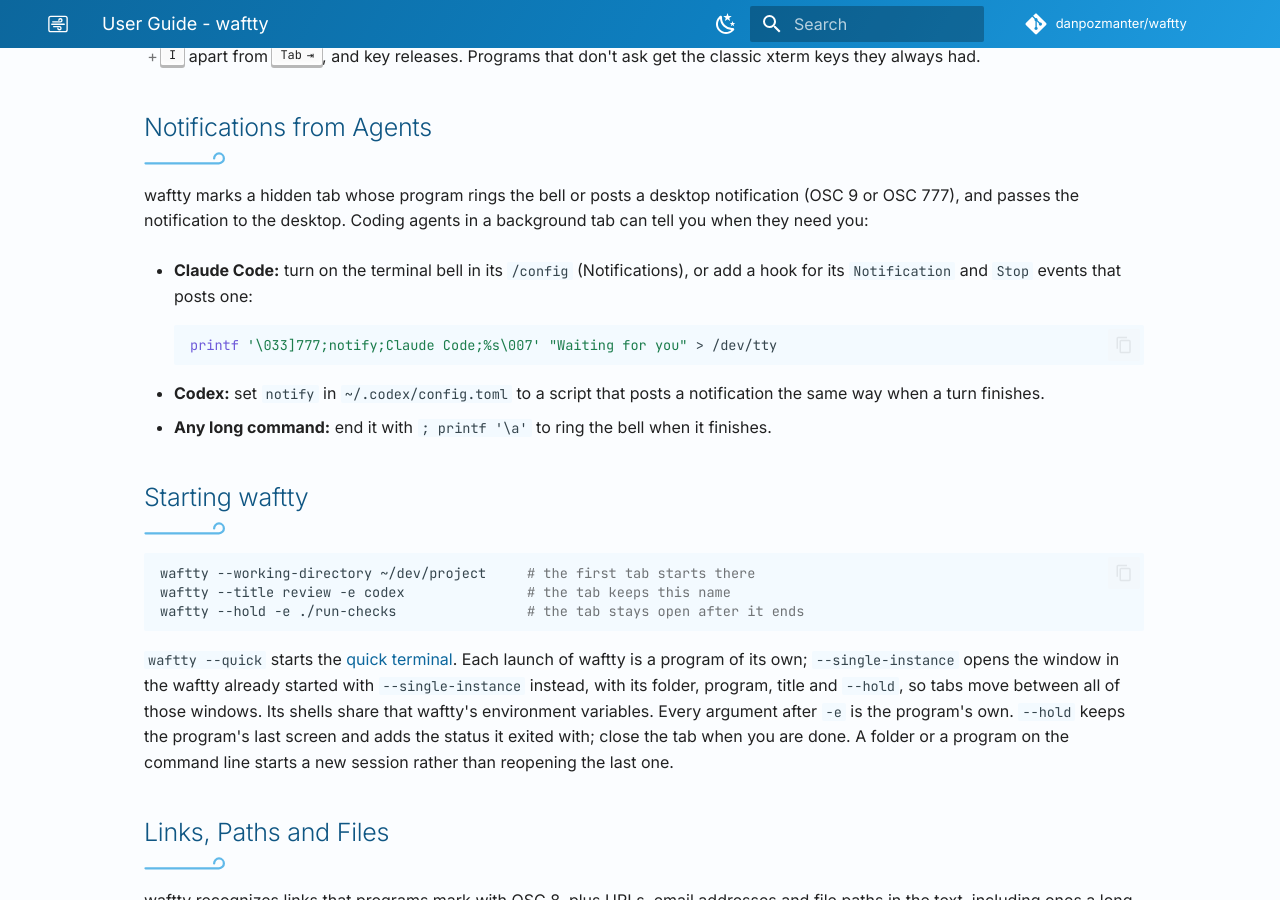
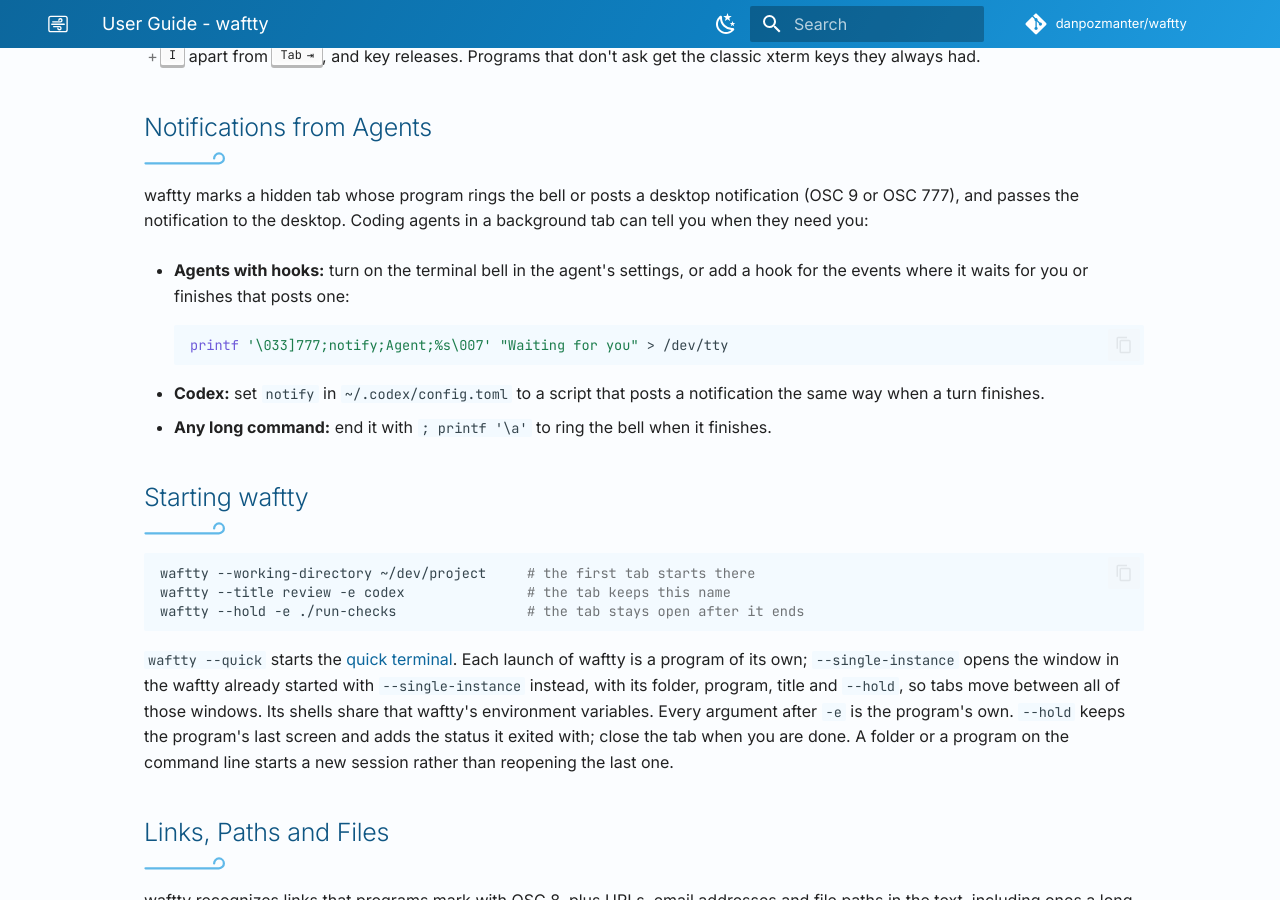
Before and after one commit to danpozmanter/waftty, an MkDocs documentation site: the page built from docs_src/guide.md, in a window 1280 px wide and 900 px high, scrolled down 5166 px. Built offline with MkDocs 1.6.1 and Material for MkDocs 9.7.7, drawn with Linux system fonts in a browser that asks for light colours; comment, search, counter and statistics services are not loaded.

````diff
--- a/docs_src/guide.md
+++ b/docs_src/guide.md
@@ -221,11 +221,11 @@ waftty marks a hidden tab whose program rings the bell or posts a desktop
 notification (OSC 9 or OSC 777), and passes the notification to the desktop.
 Coding agents in a background tab can tell you when they need you:
 
-- **Claude Code:** turn on the terminal bell in its `/config` (Notifications),
-  or add a hook for its `Notification` and `Stop` events that posts one:
+- **Agents with hooks:** turn on the terminal bell in the agent's settings, or
+  add a hook for the events where it waits for you or finishes that posts one:
 
     ```sh
-    printf '\033]777;notify;Claude Code;%s\007' "Waiting for you" > /dev/tty
+    printf '\033]777;notify;Agent;%s\007' "Waiting for you" > /dev/tty
     ```
 
 - **Codex:** set `notify` in `~/.codex/config.toml` to a script that posts a
--- a/project.toml
+++ b/project.toml
@@ -1,6 +1,6 @@
 [project]
 id = "dev.gossamer/waftty"
-version = "0.5.1"
+version = "0.5.2"
 gossamer-version = "^v0.76.0"
 # A GUI application: Windows opens no console window beside it.
 windows-subsystem = "windows"
````
Also changed, not shown: CHANGELOG.md (+6 -1 lines), docs_src/index.md (+1 -1 lines), 6 other files.
